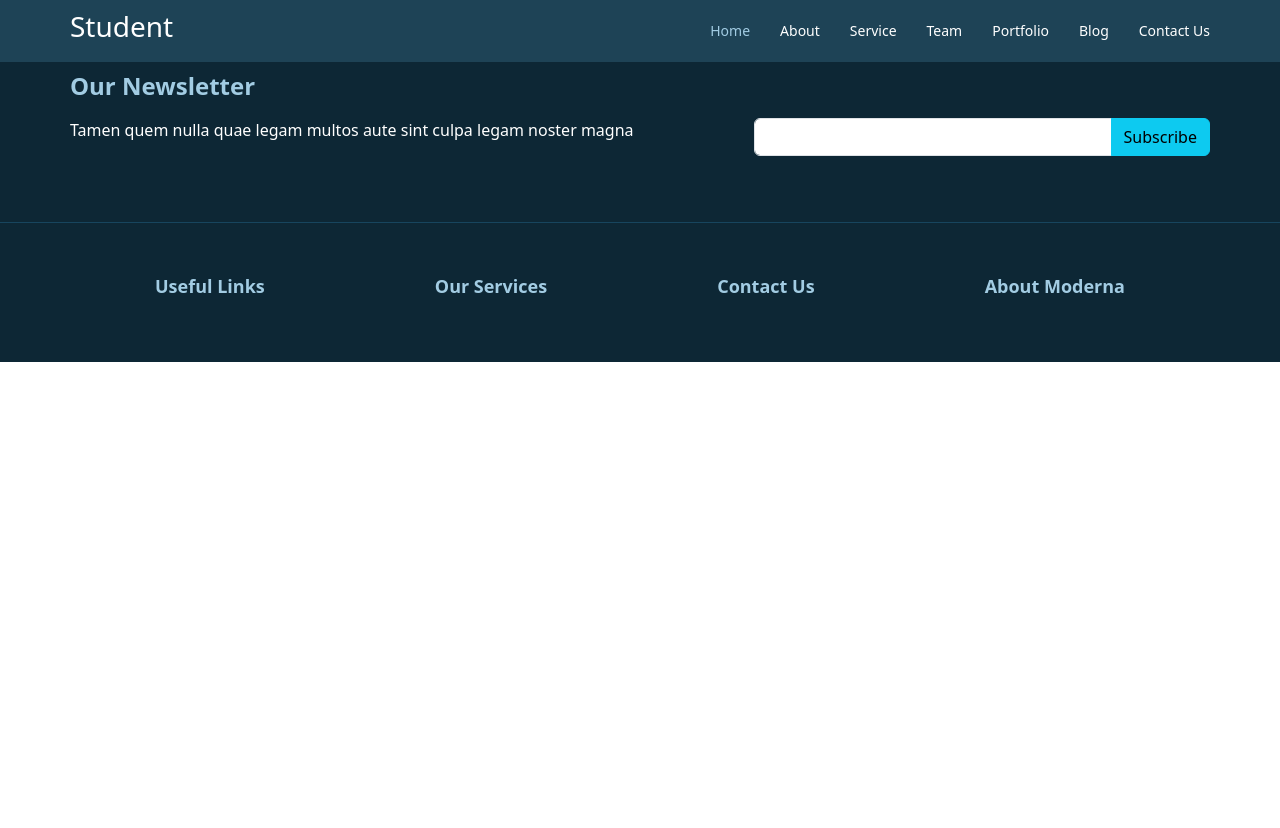
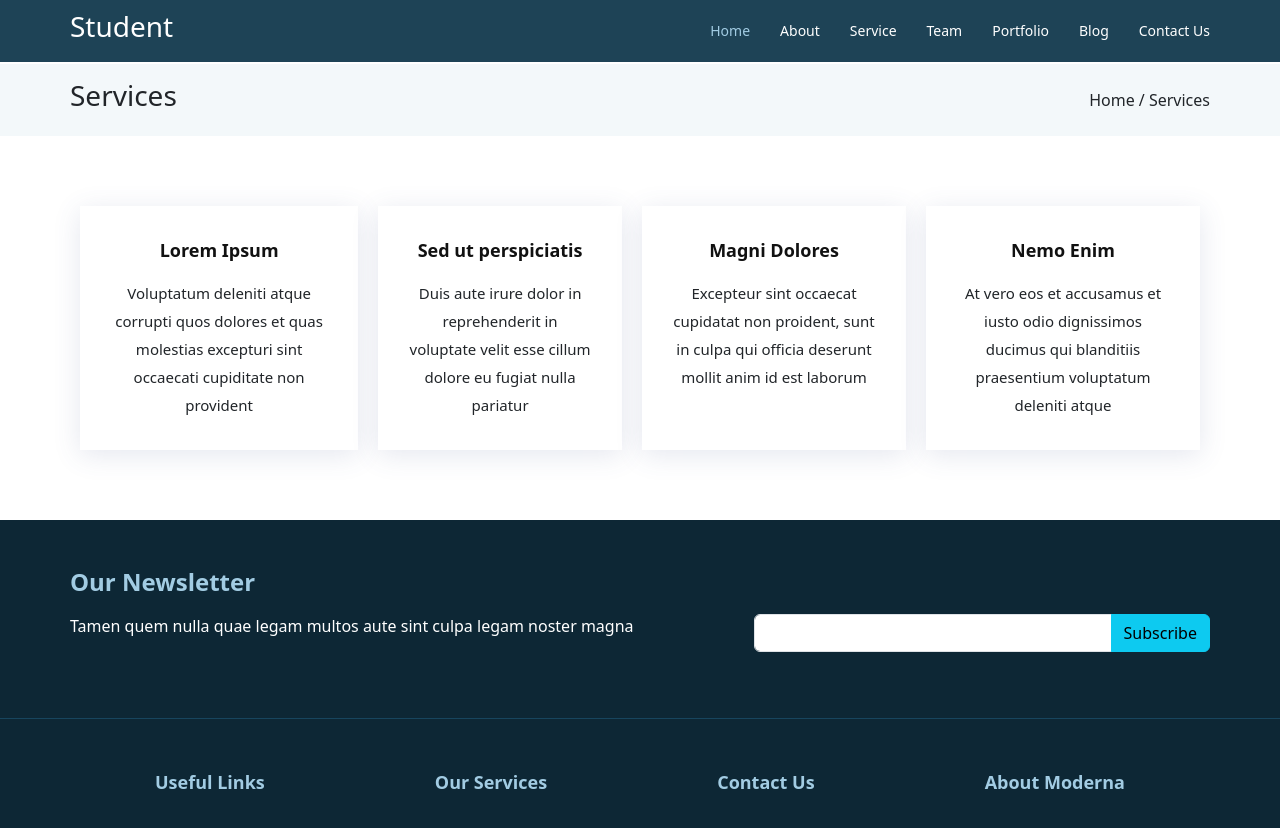
Before and after one commit to vydeyaswanth/student-portfolio, a Next.js app in the folder student/: page /service in a window 1280 px wide. Shown: the top 828 px of the page. Before the commit the page ends 800 px from the top, so only its background shows below. Built offline with nearby package versions, Linux system fonts and the light colour scheme.

Commit message:
servise add

```diff
--- /dev/null
+++ b/student/ui/page-components/about/SkillsCard/styles.module.css
@@ -0,0 +1,20 @@
+.container{
+    padding: 30px 70px;
+}
+.head{
+    text-align: center;
+    font-size: 28px;
+    font-weight: 400;
+    margin-bottom: 20px;
+    padding-bottom: 20px;
+    position: relative;
+}
+.line{
+    position: absolute;
+    display: block;
+    width: 40px;
+    height: 3px;
+    background: #68A4C4;
+    bottom: 0;
+    left: calc(50% - 20px);
+}
--- /dev/null
+++ b/student/ui/page-components/about/Tetstimonials/styles.module.css
@@ -0,0 +1,20 @@
+.container{
+    padding: 30px 70px;
+}
+.head{
+    text-align: center;
+    font-size: 28px;
+    font-weight: 400;
+    margin-bottom: 20px;
+    padding-bottom: 20px;
+    position: relative;
+}
+.line{
+    position: absolute;
+    display: block;
+    width: 40px;
+    height: 3px;
+    background: #68A4C4;
+    bottom: 0;
+    left: calc(50% - 20px);
+}
--- a/student/ui/page-components/about/index.js
+++ b/student/ui/page-components/about/index.js
@@ -2,6 +2,7 @@ import styles from './styles.module.css'
 import Card from './Card';
 import ScoreCard from './ScoreCard';
 import SkillsCard from './SkillsCard';
+import Tetstimonials from './Tetstimonials';
 const About=()=>{
     return <div className={styles.container}>
         <div style={{ padding: '32px'}}/>
@@ -12,6 +13,7 @@ const About=()=>{
         <Card/>
         <ScoreCard/>
         <SkillsCard/>
+        <Tetstimonials/>
     </div>
 };
 export default About;
--- /dev/null
+++ b/student/ui/page-components/service/Card/index.js
@@ -0,0 +1,31 @@
+import styles from './styles.module.css'
+const data=[{
+    icon:'',
+    title:'Lorem Ipsum',
+    description:'Voluptatum deleniti atque corrupti quos dolores et quas molestias excepturi sint occaecati cupiditate non provident',
+},{
+    icon:'',
+    title:'Sed ut perspiciatis',
+    description:'Duis aute irure dolor in reprehenderit in voluptate velit esse cillum dolore eu fugiat nulla pariatur',
+},{
+    icon:'',
+    title:'Magni Dolores',
+    description:'Excepteur sint occaecat cupidatat non proident, sunt in culpa qui officia deserunt mollit anim id est laborum',
+},{
+    icon:'',
+    title:'Nemo Enim',
+    description:'At vero eos et accusamus et iusto odio dignissimos ducimus qui blanditiis praesentium voluptatum deleniti atque',
+}]
+const Card=()=>{
+    return <div className={styles.container}>
+        <div className={styles.main}>
+            {data.map((item) => {
+                return <div key={item.title} className={styles.card}>
+                    <div className={styles.title}>{item.title}</div>
+                    <div className={styles.description}>{item.description}</div>
+                </div>
+            })}
+        </div>
+    </div>
+};
+export default Card;
--- /dev/null
+++ b/student/ui/page-components/service/Card/styles.module.css
@@ -0,0 +1,32 @@
+.container{
+    padding: 60px 70px;
+}
+.main{
+    display: flex;
+}
+.card{
+    padding: 30px;
+    position: relative;
+    overflow: hidden;
+    margin: 0 0 40px 0;
+    background: #fff;
+    box-shadow: 0 5px 26px 0 rgba(68, 88, 144, 0.14);
+    transition: all 0.3s ease-in-out;
+    text-align: center;
+    border: 1px solid #fff;
+    margin: 10px;
+}
+.title{
+    font-weight: 700;
+    margin-bottom: 15px;
+    font-size: 18px;
+    color: #111;
+}
+.description{
+    font-size: 15px;
+    line-height: 28px;
+    margin-bottom: 0;
+}
+.card:hover{
+    border: 1px solid red;
+}
--- a/student/ui/page-components/service/index.js
+++ b/student/ui/page-components/service/index.js
@@ -1,4 +1,14 @@
+import styles from './styles.module.css'
+import Card from "./Card";
 const Service=()=>{
-    return <div>Service</div>
+    return  <div className={styles.container}>
+    <div style={{ padding: '32px'}}/>
+    <div className={styles.nav}>
+        <h2 className={styles.head}>Services</h2>
+        <div>Home / Services</div>
+    </div>
+    <Card/>
+    </div>
+
 };
 export default Service;
--- /dev/null
+++ b/student/ui/page-components/service/styles.module.css
@@ -0,0 +1,16 @@
+.container{
+
+}
+.nav{
+    padding: 15px 70px;
+    background-color: #f3f8fa;
+    min-height: 40px;
+    display: flex;
+    justify-content: space-between;
+    align-items: center;
+}
+
+.head{
+    font-size: 28px;
+    font-weight: 300;
+}
```
Also changed, not shown: student/ui/page-components/about/SkillsCard/index.js (+7 -1 lines), student/ui/page-components/about/Tetstimonials/index.js (added, +10 -0 lines).
